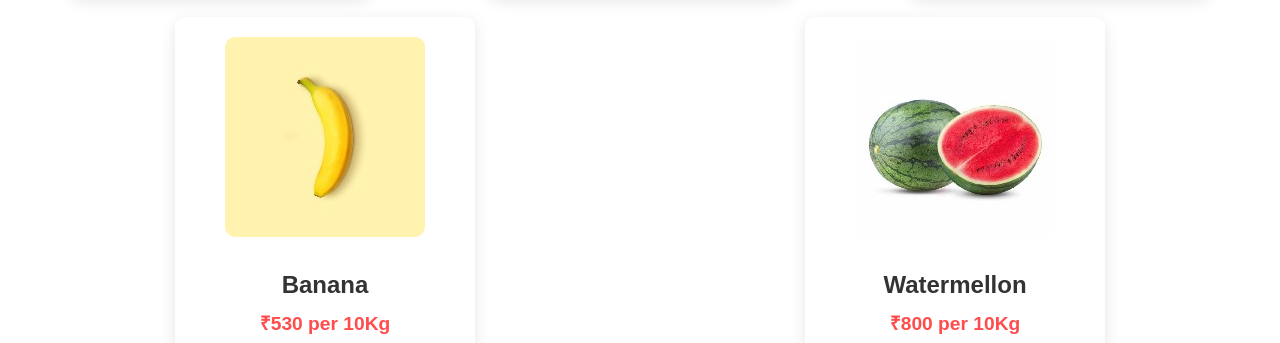
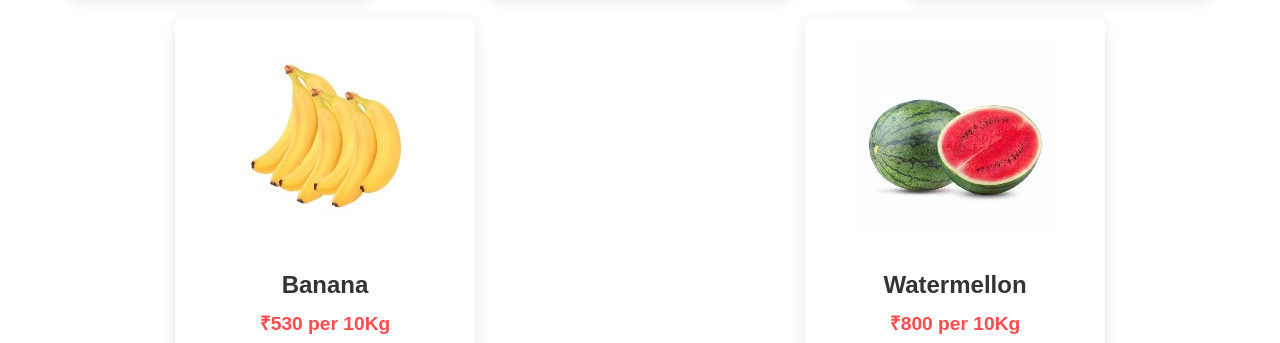
Before and after one commit to tanishsarkar28/CDS083, a plain HTML site: page index.html in a window 1280 px wide. Shown: the part 1657-2000 px from the top of the page. Drawn offline with Linux system fonts and the light colour scheme.

Commit message:
Update index.html

```diff
--- a/index.html
+++ b/index.html
@@ -246,7 +246,7 @@
             </div>
 
             <div class="product" data-name="Banana" data-price="530">
-                <img src="Banana.jpeg" alt="Banana">
+                <img src="banana.jpeg" alt="Banana">
                 <h3>Banana</h3>
                 <p>₹530 per 10Kg</p><br><br><br>
                 <button><i class="fas fa-cart-plus"></i> Add 10Kg</button>
```
